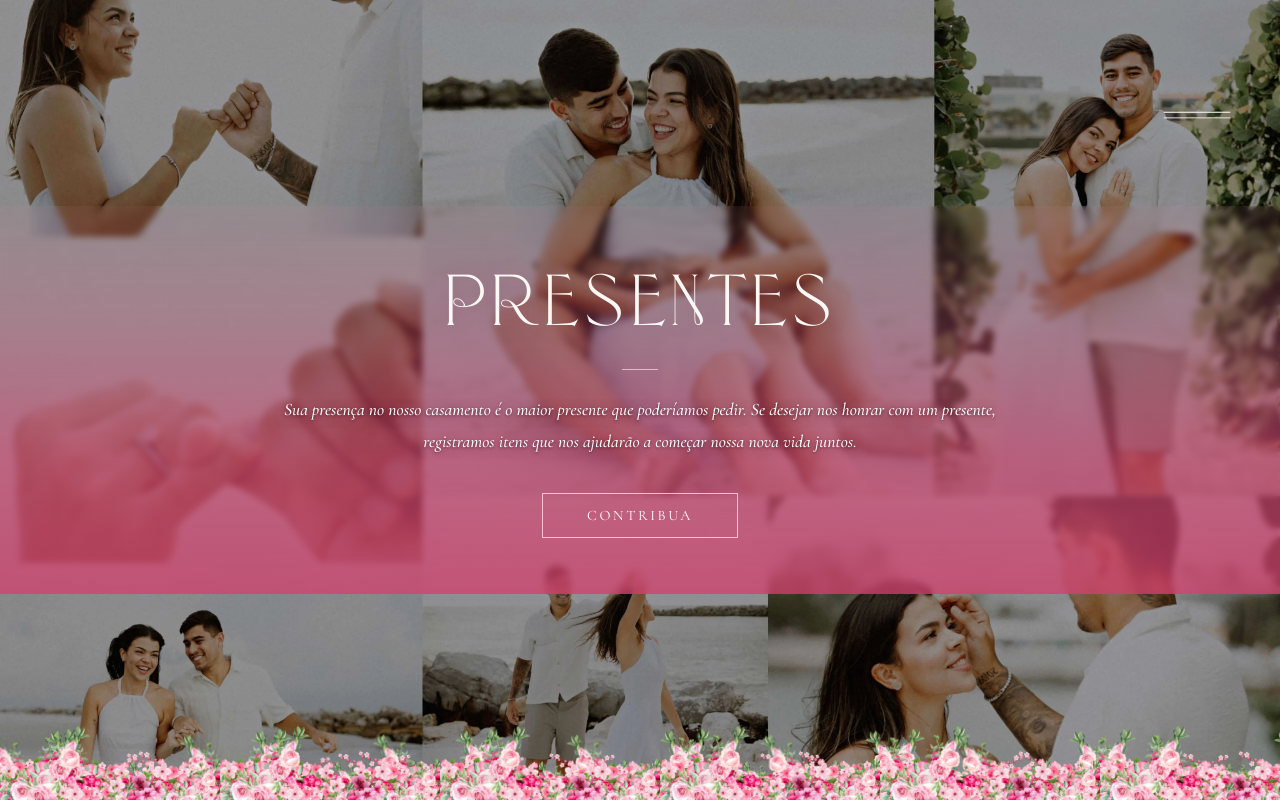
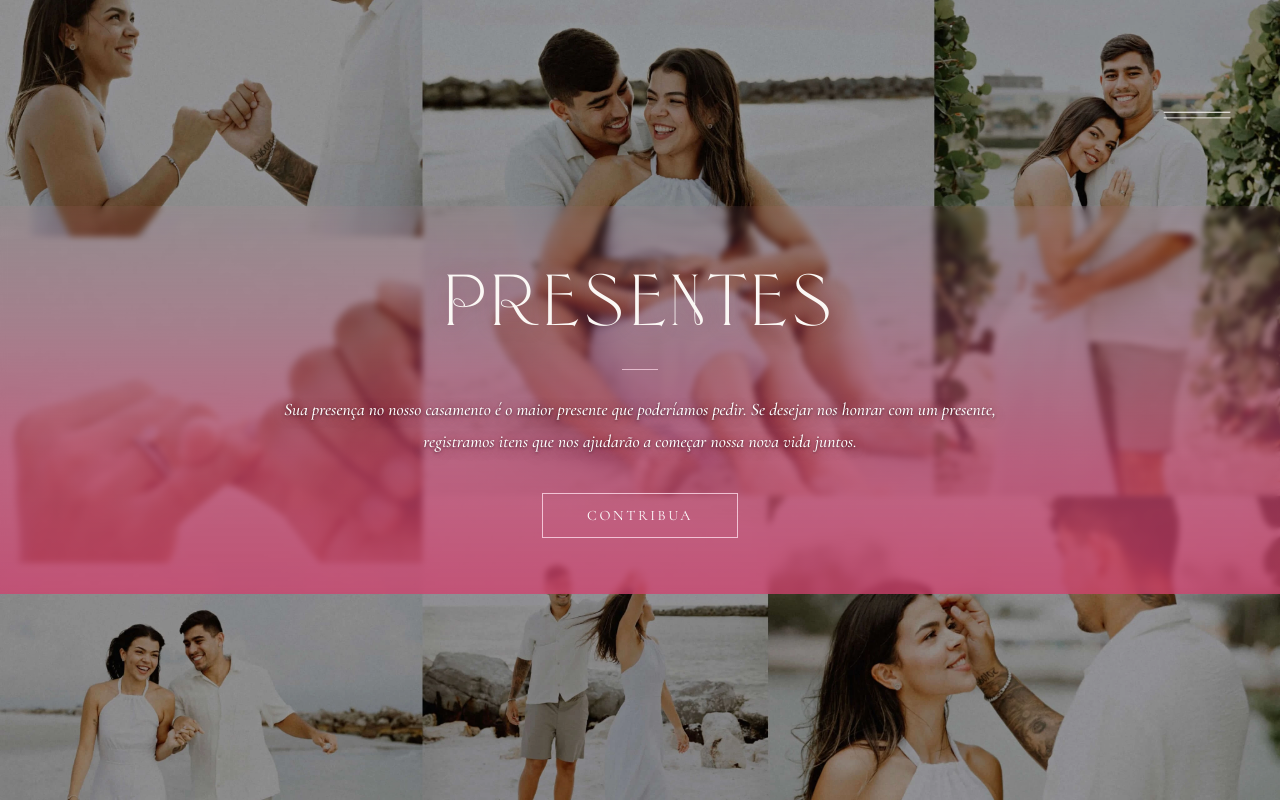
Before and after one commit to giullyasantos/jaque-lucas, a React (Create React App) app: page /gifts in a window 1280 px wide. Shown: the top 800 px of the page. Built offline with nearby package versions, Linux system fonts and the light colour scheme; a web font is replaced by a local one.

Commit message:
Remove fixed flower borders

```diff
--- a/src/App.css
+++ b/src/App.css
@@ -296,52 +296,6 @@ p {
 .fade-in {
   opacity: 1;
   transition: opacity 0.5s ease-in;
-}
-
-/* ============================================
-   FLOWER BORDERS
-   ============================================ */
-
-.flower-border {
-  position: fixed;
-  left: 0;
-  width: 100%;
-  pointer-events: none;
-  z-index: 100;
-  overflow: hidden;
-}
-
-.flower-border--top {
-  top: 0;
-  height: clamp(150px, 18vw, 220px);
-  /* 4 repeat-x layers offset from each other — gaps in one layer covered by others */
-  background-repeat: repeat-x, repeat-x, repeat-x, repeat-x;
-  background-size: auto 100%, auto 94%, auto 87%, auto 97%;
-  background-position: 0px top, 115px top, 58px top, 195px top;
-}
-
-.flower-border--bottom {
-  bottom: 0;
-  height: clamp(150px, 18vw, 220px);
-  background-repeat: repeat-x, repeat-x, repeat-x, repeat-x;
-  background-size: auto 100%, auto 93%, auto 88%, auto 96%;
-  background-position: 0px bottom, 130px bottom, 65px bottom, 205px bottom;
-}
-
-@media screen and (max-width: 768px) {
-  .flower-border--top {
-    height: clamp(70px, 18vw, 88px);
-    background-repeat: repeat-x, no-repeat, no-repeat, no-repeat;
-    background-size: 230px auto, 0 0, 0 0, 0 0;
-    background-position: center top, center top, center top, center top;
-  }
-
-  .flower-border--bottom {
-    height: clamp(92px, 24vw, 116px);
-    background-size: 250px auto, 0 0, 0 0, 0 0;
-    background-repeat: repeat-x, no-repeat, no-repeat, no-repeat;
-    background-position: center bottom, center bottom, center bottom, center bottom;
-  }
 }
 
 .fade-out {
--- a/src/App.js
+++ b/src/App.js
@@ -20,14 +20,6 @@ import { LanguageProvider } from './components/languageContext';
 import Loading from './components/loader';
 
 // -- Media --
-import flowerTopLg      from './media/content/design-assets/flower-top-lg.png';
-import flowerTopMd      from './media/content/design-assets/flower-top-md.png';
-import flowerTopLgFlip  from './media/content/design-assets/flower-top-lg-flip.png';
-import flowerTopMdFlip  from './media/content/design-assets/flower-top-md-flip.png';
-import flowerBotLg      from './media/content/design-assets/flower-bottom-lg.png';
-import flowerBotMd      from './media/content/design-assets/flower-bottom-md.png';
-import flowerBotLgFlip  from './media/content/design-assets/flower-bottom-lg-flip.png';
-import flowerBotMdFlip  from './media/content/design-assets/flower-bottom-md-flip.png';
 import coupleDesktop from './media/HomeDesktop.png';
 import coupleMobile from './media/HomeDesktop.png';
 import giftsDesktop from './media/giftsDesktop.webp';
@@ -41,14 +33,6 @@ const siteImages = [
   coupleMobile,
   giftsDesktop,
   giftsMobile,
-  flowerTopLg,
-  flowerTopMd,
-  flowerTopLgFlip,
-  flowerTopMdFlip,
-  flowerBotLg,
-  flowerBotMd,
-  flowerBotLgFlip,
-  flowerBotMdFlip,
   ...designAssetContext.keys().map(designAssetContext),
   ...photoContext.keys().map(photoContext),
 ];
@@ -132,41 +116,13 @@ function BackgroundManager() {
   );
 }
 
-// -- Flower borders — fixed, always on top, never on loading screen --
-function FlowerBorders({ hideTop = false }) {
-  return (
-    <>
-      {!hideTop && (
-        <div className="flower-border flower-border--top" style={{
-          backgroundImage: [
-            `url(${flowerTopLg})`,
-            `url(${flowerTopMdFlip})`,
-            `url(${flowerTopLgFlip})`,
-            `url(${flowerTopMd})`,
-          ].join(', '),
-        }} />
-      )}
-      <div className="flower-border flower-border--bottom" style={{
-        backgroundImage: [
-          `url(${flowerBotLg})`,
-          `url(${flowerBotMdFlip})`,
-          `url(${flowerBotLgFlip})`,
-          `url(${flowerBotMd})`,
-        ].join(', '),
-      }} />
-    </>
-  );
-}
-
 // -- Main Component --
 function Main({ introReady = true }) {
   const location = useLocation();
-  const isGiftsPage = location.pathname === '/gifts';
 
   return (
     <>
       <BackgroundManager />
-      <FlowerBorders hideTop={isGiftsPage} />
       <NavBar />
       <TransitionGroup>
         <CSSTransition key={location.pathname} timeout={500} classNames="fade" unmountOnExit>
```
